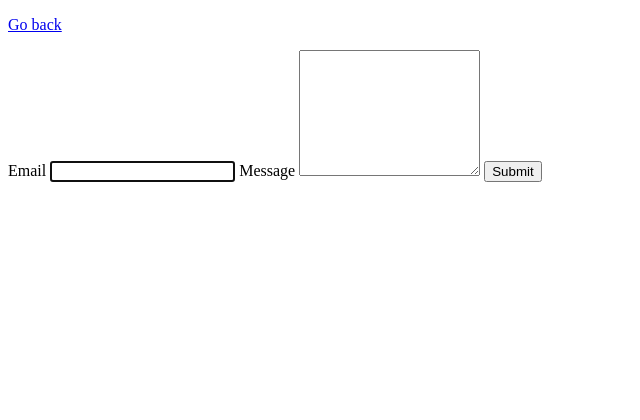
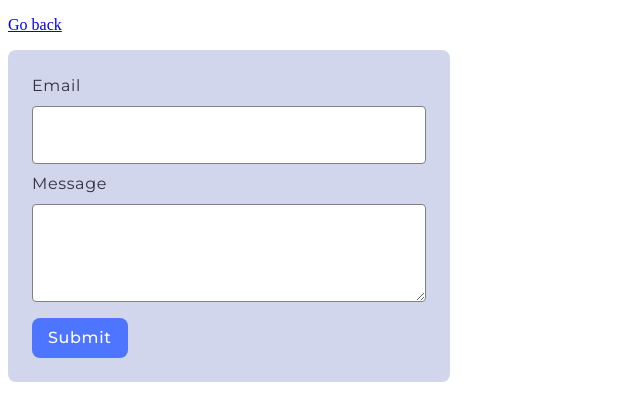
Before and after one commit to HepenkoOleksandra/goit-js-hw-09, a website built with Vite: page src/2-form.html in a window 1280 px wide. Shown: the whole page, without its empty margins (0-640 px from the left). Built offline with nearby package versions, Linux system fonts and the light colour scheme.

Commit message:
changed hw-9

```diff
--- a/src/2-form.html
+++ b/src/2-form.html
@@ -5,6 +5,7 @@
     <meta http-equiv="X-UA-Compatible" content="IE=edge" />
     <meta name="viewport" content="width=device-width, initial-scale=1.0" />
     <title>Form</title>
+    <link rel="stylesheet" href="./css/font.css" />
     <link rel="stylesheet" href="./css/styles.css" />
   </head>
   <body>
--- /dev/null
+++ b/src/css/font.css
@@ -0,0 +1,21 @@
+/* montserrat-regular - latin */
+@font-face {
+    font-display: swap;
+    /* Check https://developer.mozilla.org/en-US/docs/Web/CSS/@font-face/font-display for other options. */
+    font-family: 'Montserrat';
+    font-style: normal;
+    font-weight: 400;
+    src: url('../fonts/montserrat-v26-latin-regular.woff2') format('woff2');
+    /* Chrome 36+, Opera 23+, Firefox 39+, Safari 12+, iOS 10+ */
+}
+
+/* montserrat-500 - latin */
+@font-face {
+    font-display: swap;
+    /* Check https://developer.mozilla.org/en-US/docs/Web/CSS/@font-face/font-display for other options. */
+    font-family: 'Montserrat';
+    font-style: normal;
+    font-weight: 500;
+    src: url('../fonts/montserrat-v26-latin-500.woff2') format('woff2');
+    /* Chrome 36+, Opera 23+, Firefox 39+, Safari 12+, iOS 10+ */
+}
--- a/src/css/styles.css
+++ b/src/css/styles.css
@@ -1,3 +1,5 @@
+/* 1-gallery */
+
 .gallery {
     display: flex;
     width: auto;
@@ -31,3 +33,102 @@
 .gallery-image:hover {
     transform: scale(1.1);
 }
+
+.sl-overlay {
+    background: rgba(46, 47, 66, 0.80);;
+}
+
+/* 2-form */
+
+.feedback-form {
+    display: inline-flex;
+    padding: 24px;
+    flex-direction: column;
+    align-items: flex-start;
+    border-radius: 8px;
+    background: #d2d6ec;
+    width: auto;
+    height: auto;
+}
+
+label {
+    color: #2E2F42;
+    font-family: Montserrat;
+    font-size: 16px;
+    font-weight: 400;
+    line-height: 1.5;
+    letter-spacing: 0.04em;
+    display: flex;
+    flex-direction: column;
+    align-items: flex-start;
+    gap: 8px;
+    width: auto;
+}
+
+input {
+    color: #2E2F42;
+    font-family: Montserrat;
+    font-size: 16px;
+    font-weight: 400;
+    line-height: 1.5;
+    letter-spacing: 0.04em;
+    padding: 8px 16px;
+    display: flex;
+    width: 360px;
+    height: 40px;
+    justify-content: center;
+    align-items: center;
+    margin-bottom: 8px;
+    border-radius: 4px;
+    border: 1px solid #808080;
+    outline: transparent;
+}
+
+input:hover {
+    border: 1px solid #000
+}
+
+textarea {
+    color: #2E2F42;
+    font-family: Montserrat;
+    font-size: 16px;
+    font-weight: 400;
+    line-height: 1.5;
+    letter-spacing: 0.04em;
+    padding: 8px 16px;
+    display: flex;
+    width: 360px;
+    height: 80px;
+    justify-content: center;
+    align-items: center;
+    border-radius: 4px;
+    border: 1px solid #808080;
+    outline: transparent;
+    margin-bottom: 16px;
+}
+
+textarea:hover {
+    border: 1px solid #000
+}
+
+button {
+    color: #FFF;
+    font-family: Montserrat;
+    font-size: 16px;
+    font-weight: 500;
+    line-height: 1.5;
+    letter-spacing: 0.64px;
+    display: flex;
+    padding: 8px 16px;
+    justify-content: center;
+    align-items: center;
+    gap: 10px;
+    border-radius: 8px;
+    background: #4E75FF;
+    border: none;
+    cursor: pointer;
+}
+
+button:hover {
+    background: #6C8CFF;
+}
--- a/src/js/2-form.js
+++ b/src/js/2-form.js
@@ -0,0 +1,68 @@
+const form = document.querySelector(".feedback-form");
+const STORAGE_KEY = "feedback-form-state";
+
+// Додавання слухача події input на форму
+form.addEventListener('input', onFormInput);
+
+// Отримуємо дані від користувача і зберігаємо їх у локальному сховищі
+function onFormInput(e) {
+    const email = e.currentTarget.elements.email.value.trim();
+    const message = e.currentTarget.elements.message.value.trim();
+
+    const data = {
+        email: email,
+        message: message,
+    }
+
+    saveToLS(STORAGE_KEY, data)
+}
+
+form.addEventListener('submit', onFormSubmit);
+
+function onFormSubmit(e) {
+    e.preventDefault();
+
+    const email = e.target.elements.email.value.trim();
+    const message = e.target.elements.message.value.trim();
+
+    if (!email || !message) {
+        alert('All form fields must be filled in');
+        return;
+    }
+
+    const data = {
+        email: email,
+        message: message,
+    }
+console.log(data);
+
+    localStorage.removeItem(STORAGE_KEY);
+    form.reset();
+}
+
+// Ф-ція для додавання даних до локального сховища
+function saveToLS(key, value) {
+    const jsonData = JSON.stringify(value);
+    localStorage.setItem(key, jsonData);
+}
+
+// Ф-ція для отримання і перевірки даних з локального сховища
+function loadFromLS(key) {
+    const data = localStorage.getItem(key);
+
+    try {
+        const result = JSON.parse(data);
+        return result;
+    } catch {
+        return data;
+    }
+}
+
+function restoreData() {
+    const data = loadFromLS(STORAGE_KEY) || {};
+
+    form.elements.email.value = data.email || '';
+    form.elements.message.value = data.message || '';
+}
+
+restoreData();
```
Also changed, not shown: src/index.html (+1 -0 lines), src/fonts/montserrat-v26-latin-500.woff2 (added), src/fonts/montserrat-v26-latin-regular.woff2 (added).
